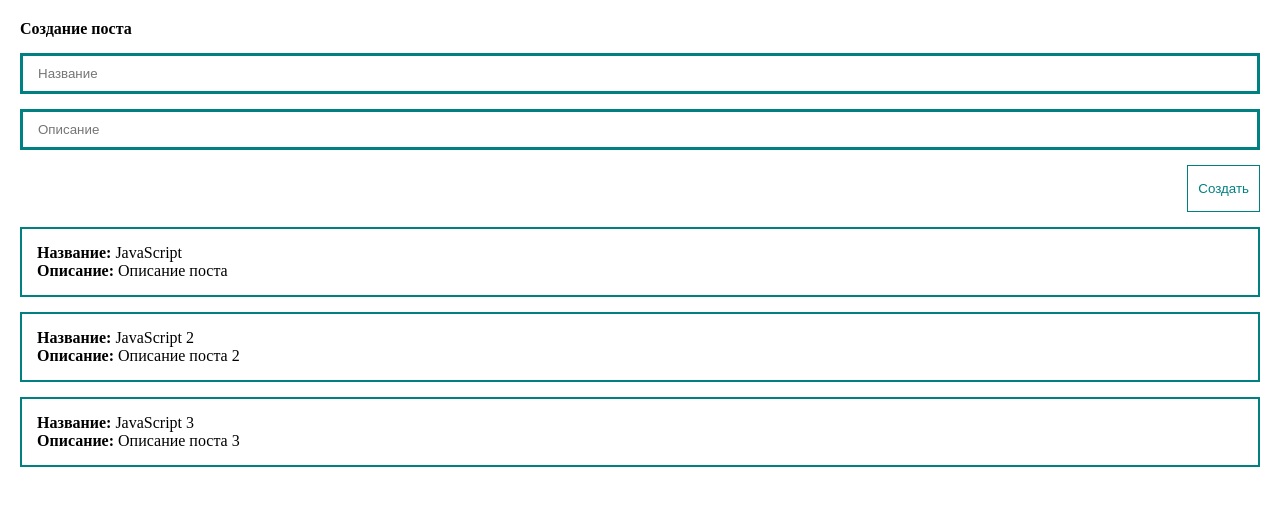
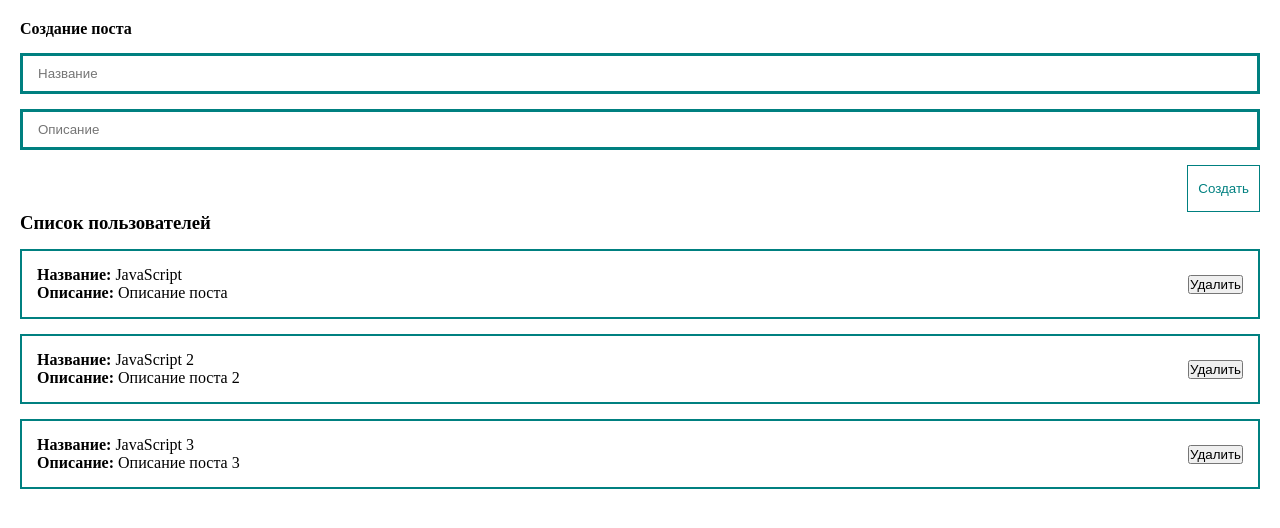
Before and after one commit to zh0rchik/vue3-course, a Vue app: page / in a window 1280 px wide. Shown: the top 528 px of the page. Built offline with nearby package versions, Linux system fonts and the light colour scheme.

Commit message:
провёл декомпозицию для элемента PostItem

```diff
--- /dev/null
+++ b/src/components/PostItem.vue
@@ -0,0 +1,34 @@
+<template>
+  <div class="post">
+    <div>
+      <div><strong>Название:</strong> {{ post.title }}</div>
+      <div><strong>Описание:</strong> {{ post.body }}</div>
+    </div>
+    <div class="post__btns">
+      <button>Удалить</button>
+    </div>
+  </div>
+</template>
+
+<script>
+export default {
+  props: { // компонент должен принимать props
+    post: {
+      type: Object,
+      required: true
+    }
+  }
+}
+</script>
+
+<style scoped>
+.post {
+  padding: 15px;
+  border: 2px solid teal;
+  margin-top: 15px;
+
+  display: flex;
+  align-items: center;
+  justify-content: space-between;
+}
+</style>
--- a/src/components/PostList.vue
+++ b/src/components/PostList.vue
@@ -1,12 +1,18 @@
 <template>
-  <div class="post" v-for="post in posts">
-    <div><strong>Название:</strong> {{ post.title }}</div>
-    <div><strong>Описание:</strong> {{ post.body }}</div>
+  <div>
+    <h3>Список пользователей</h3>
+    <post-item
+        v-for="post in posts"
+        :post="post"
+    />
   </div>
 </template>
 
 <script>
+import PostItem from "@/components/PostItem.vue";
+
 export default {
+  components: {PostItem},
   props: {
     posts: {
       type: Array,
@@ -17,9 +23,5 @@
 </script>
 
 <style scoped>
-.post {
-  padding: 15px;
-  border: 2px solid teal;
-  margin-top: 15px;
-}
+
 </style>
```
